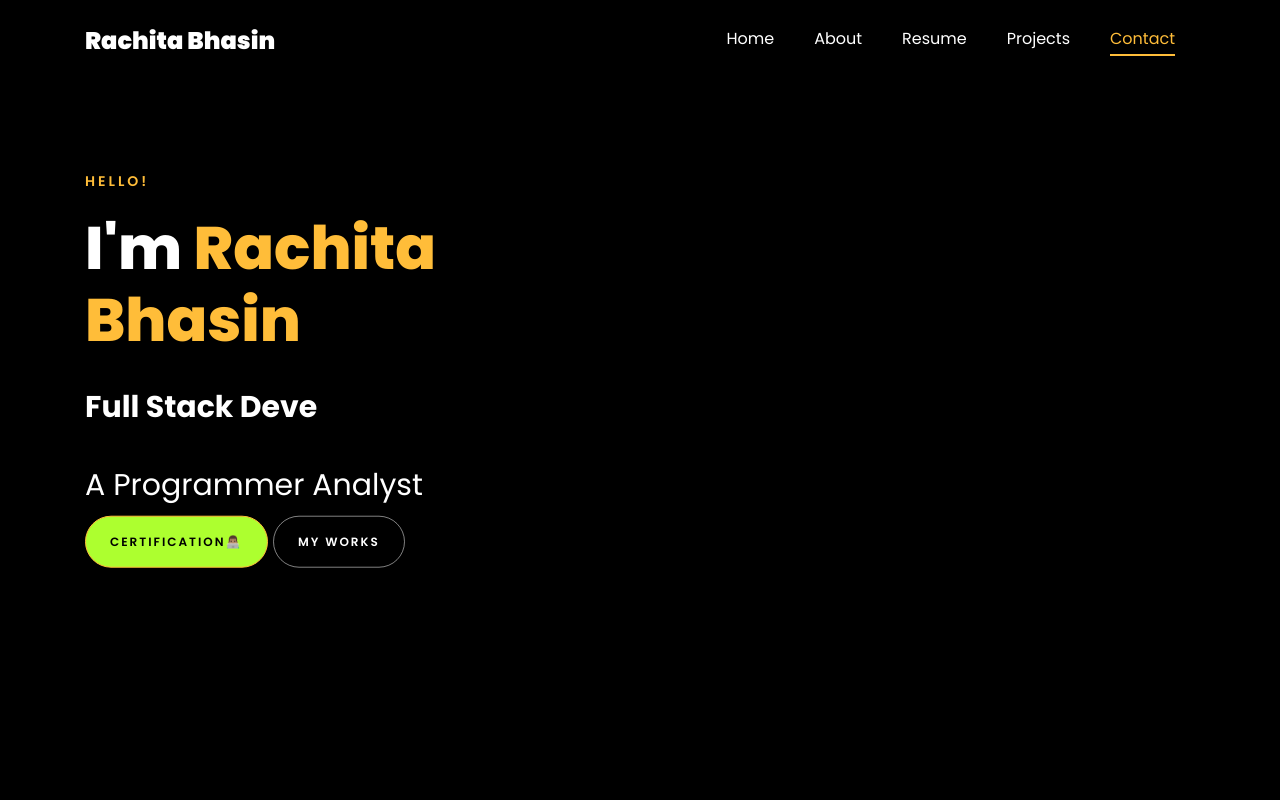
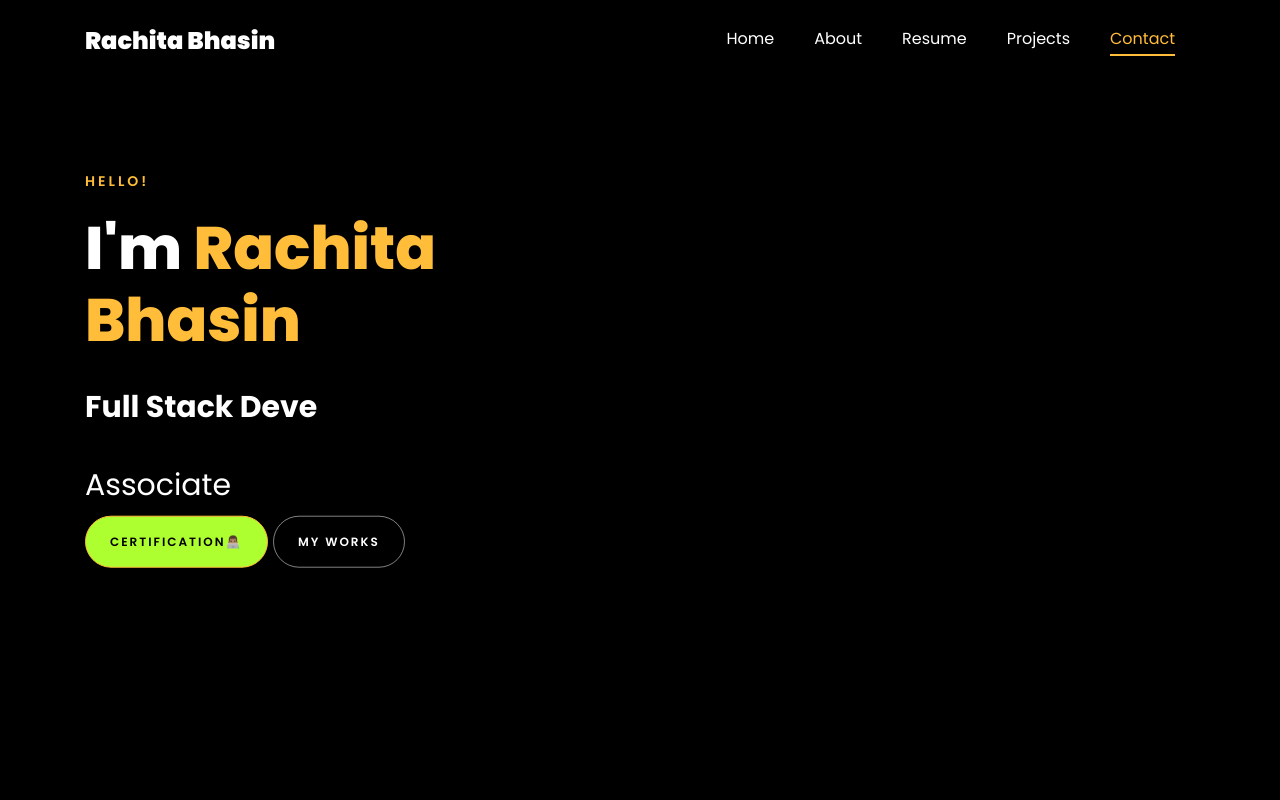
Before and after one commit to Rachita-B/RachitaBhasin.github.io, a plain HTML site: page index.html in a window 1280 px wide. Shown: the top 800 px of the page. Drawn offline with Linux system fonts and the light colour scheme; animation ran at ten frames a second; files whose address does not match are found by name.

Commit message:
Update index.html

```diff
--- a/index.html
+++ b/index.html
@@ -180,7 +180,7 @@
 
                                 <br>
                                 <br>
-                                <h2>A Programmer Analyst</h2>
+                                <h2>Associate</h2>
                                 <!-- <h2 class="d-flex" style="margin-bottom: 0">With over 5 years of experience</h2> -->
                                 <!-- <br> -->
                                 <p><a href="https://www.credly.com/users/rachita-bhasin" class="btn btn-primary py-3 px-4" style="background:greenyellow;">Certification👨🏽‍💻</a>
```
